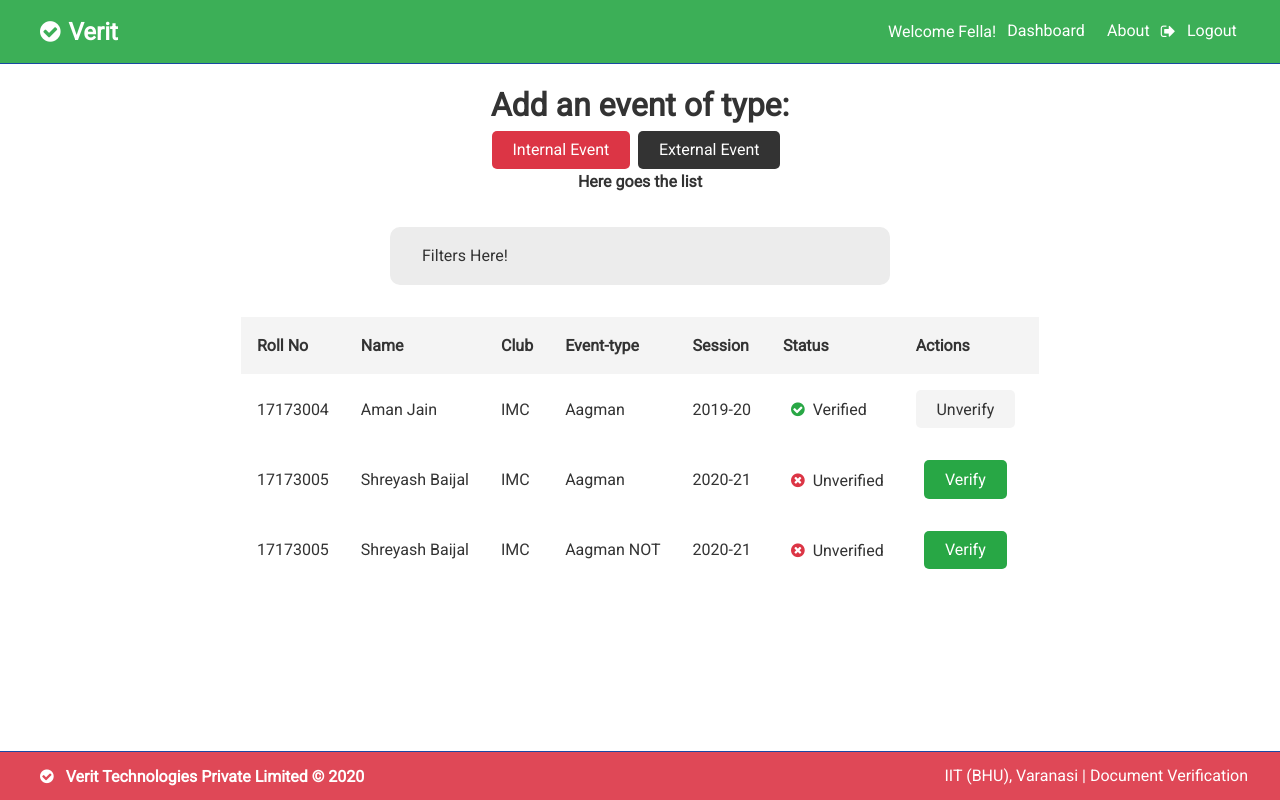
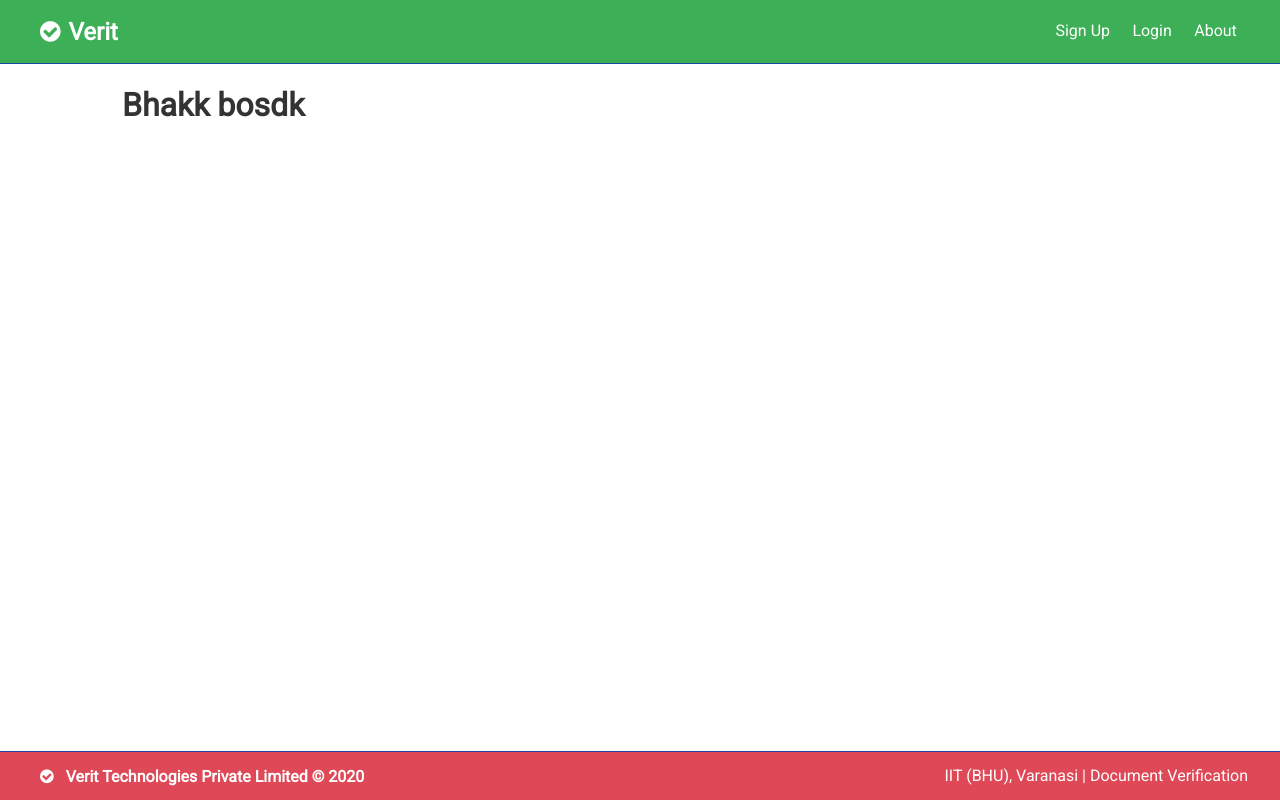
Before and after one commit to amanpatniajmer/verit, a React (Create React App) app: page /admin in a window 1280 px wide. Built offline with nearby package versions, Linux system fonts and the light colour scheme.

Commit message:
admin page done

```diff
--- a/src/App.js
+++ b/src/App.js
@@ -1,8 +1,9 @@
-import React, { Fragment } from "react";
+import React, { Fragment, useState } from "react";
 import { BrowserRouter as Router, Switch, Route } from "react-router-dom";
 import "./App.css";
 
 import Navbar from "./components/layout/Navbar";
+import Forbidden from "./components/pages/Forbidden";
 import Login from "./components/auth/Login";
 import Register from "./components/auth/Register";
 import About from "./components/pages/About";
@@ -10,17 +11,29 @@ import Footer from "./components/layout/Footer";
 import Admin from "./components/pages/admin/Admin";
 
 function App() {
+  const [authenticated, setAuthenticated] = useState(false)
   return (
     <Fragment>
       <Router>
-        <Navbar />
+        <Navbar isauthenticated={authenticated} setauthenticated={setAuthenticated}/>
         <div className="container">
-          <Switch>
+
+            {authenticated ?<Switch>
+            <Route exact path="/" component={Admin} />
             <Route exact path="/about" component={About} />
             <Route exact path="/admin" component={Admin} />
-            <Route exact path="/login" component={Login} />
+            <Route path='/' component={Forbidden}/>
+            </Switch>
+            :
+            <Switch>
+            <Route exact path="/" render={(props)=><Login {...props} setauthenticated={setAuthenticated}/>}/>
+            <Route exact path="/about" component={About} />
+            <Route exact path="/login" render={(props)=><Login {...props} setauthenticated={setAuthenticated}/>}/>
             <Route exact path="/sign-up" component={Register} />
-          </Switch>
+            <Route path='/' component={Forbidden}/>
+            </Switch>
+            }
+
         </div>
         <Footer />
       </Router>
--- a/src/components/auth/Login.js
+++ b/src/components/auth/Login.js
@@ -1,10 +1,13 @@
 import React, { useState } from "react";
+import { useHistory } from "react-router-dom";
 
-const Login = () => {
+const Login = ({setauthenticated}) => {
   const [user, setUser] = useState({
     email: "",
     password: "",
   });
+
+  const history = useHistory();
 
   const { email, password } = user;
 
@@ -14,7 +17,9 @@ const Login = () => {
     if (email === "" || password === "") {
       alert("Please fill in all fields");
     } else {
-      console.log("Logged In");
+      setauthenticated(true);
+      /* window.location.href="/"; */
+      history.push('/');
       setUser({
         email: "",
         password: "",
--- a/src/components/layout/Navbar.js
+++ b/src/components/layout/Navbar.js
@@ -2,9 +2,7 @@ import React from "react";
 import PropTypes from "prop-types";
 import { Link } from "react-router-dom";
 
-const Navbar = ({ title, icon, logoutIcon }) => {
-  let isAuthenticated = true;
-
+const Navbar = ({ title, icon, logoutIcon, isauthenticated,setauthenticated }) => {
   const authLinks = (
     <ul>
       <li>Welcome Fella!</li>
@@ -16,7 +14,7 @@ const Navbar = ({ title, icon, logoutIcon }) => {
       </li>
       <li>
         <i className={logoutIcon} />
-        <Link to="/login">Logout</Link>
+        <Link to="/login" onClick={()=>setauthenticated(false)}>Logout</Link>
       </li>
     </ul>
   );
@@ -27,7 +25,7 @@ const Navbar = ({ title, icon, logoutIcon }) => {
         <Link to="/sign-up">Sign Up</Link>
       </li>
       <li>
-        <Link to="/login">Login</Link>
+        <Link to="/login" params={{setauthenticated:{setauthenticated}}}>Login</Link>
       </li>
       <li>
         <Link to="/about">About</Link>
@@ -41,7 +39,7 @@ const Navbar = ({ title, icon, logoutIcon }) => {
         <i className={icon} />
         {title}
       </h1>
-      {isAuthenticated ? authLinks : guestLinks}
+      {isauthenticated ? authLinks : guestLinks}
     </nav>
   );
 };
@@ -50,6 +48,7 @@ Navbar.propTypes = {
   title: PropTypes.string.isRequired,
   icon: PropTypes.string.isRequired,
   logoutIcon: PropTypes.string.isRequired,
+  setauthenticated:PropTypes.func.isRequired
 };
 
 Navbar.defaultProps = {
--- /dev/null
+++ b/src/components/pages/Forbidden.js
@@ -0,0 +1,11 @@
+import React from 'react'
+
+const Forbidden = () => {
+    return (
+        <div>
+            <h1>Bhakk bosdk</h1>
+        </div>
+    )
+}
+
+export default Forbidden
--- a/src/components/pages/admin/AddEvent.js
+++ b/src/components/pages/admin/AddEvent.js
@@ -6,11 +6,10 @@ const AddEvent = () => {
     const [click, setClick] = useState("");
     const a=(
         <div >
-            <h1 className="text-center">Add an event of type:</h1>
-            <div className="text-center">
+            <h1 className="text-center">Add an event of type:
                 <button className="btn-danger btn" onClick={()=>setClick("Internal")}>Internal Event</button>
                 <button className="btn-dark btn" onClick={()=>setClick("External")}>External Event</button>
-            </div>
+            </h1>
         </div>
     )
     if(click==="Internal")
--- a/src/components/pages/admin/List.js
+++ b/src/components/pages/admin/List.js
@@ -30,7 +30,7 @@ const List = () => {
     }
     return (
         <div>
-            <h4 className="text-center">Here goes the list</h4>
+            {/* <h4 className="text-center">Here goes the list</h4> */}
             <Filters/>
             <table className="center">
                 <thead><tr>
```
